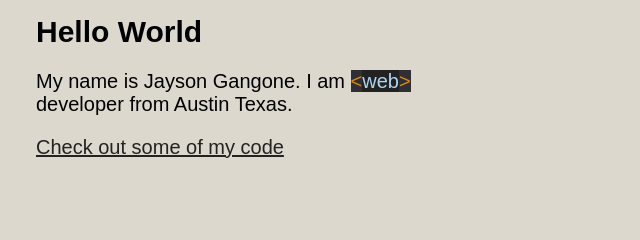
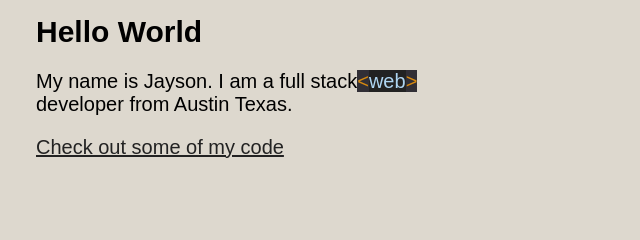
Before and after one commit to JaysonGangone/portfolio-website, a plain HTML site: page index.html in a window 1280 px wide. Shown: the part 146-386 px from the top of the page, 544-1184 px from the left. Drawn offline with Linux system fonts and the light colour scheme; a web font is replaced by a local one.

Commit message:
changed intro paragraph
changes to the intro paragraph on the main index.html page.

```diff
--- a/index.html
+++ b/index.html
@@ -41,7 +41,7 @@
    <main class="profile">
         <img src="img/jayson_profile.jpeg" class="profile__portrait" alt="Jaysons profile picture">
         <h1>Hello World</h1>
-        <p class="profile__text"> My name is Jayson Gangone. I am <span class="profile__text--bracket">&lt;</span><span class="profile__text--web">web</span><span class="profile__text--bracket">&gt;</span> developer from Austin Texas.</p>
+        <p class="profile__text"> My name is Jayson. I am a full stack<span class="profile__text--bracket">&lt;</span><span class="profile__text--web">web</span><span class="profile__text--bracket">&gt;</span> developer from Austin Texas.</p>
         <a href="work.html">Check out some of my code</a>
    </main>
 
```
